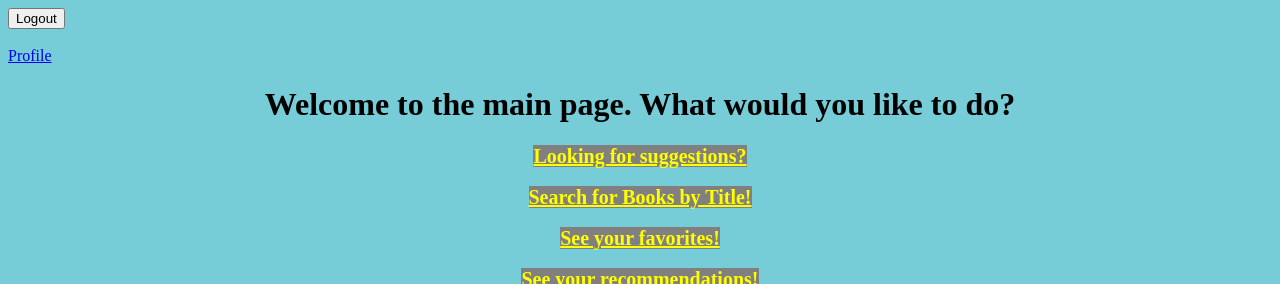
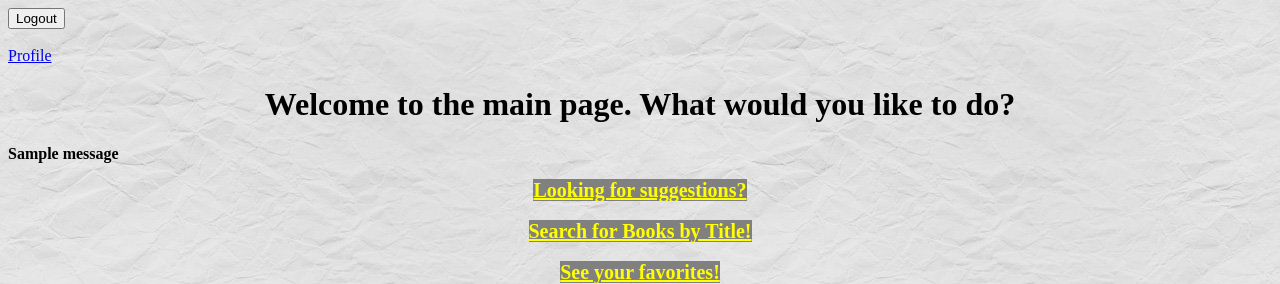
Before and after one commit to fatalvisor/CSC4350_BookBite, a Flask app: page /homepage in a window 1280 px wide. Shown: the top 284 px of the page. Run offline with Flask 2, Linux system fonts and the light colour scheme; a user stored in the database is signed in; tables that the repository leaves empty hold one stand-in row (values such as "Sample post"); one stand-in notice (Sample message) is shown; a database or web service that is not in the repository returns one stand-in record (values such as "Sample title"); data that the repository does not hold is empty; some libraries are stand-ins or nearby versions.

Commit message:
Additional background css completed

```diff
--- a/static/homepage.css
+++ b/static/homepage.css
@@ -1,5 +1,5 @@
 body {
-    background-color: #76CDD7;
+    background-image: url(homepage_bg.jpg);
 }
 
 #primary_header {
--- a/static/signup_login.css
+++ b/static/signup_login.css
@@ -1,13 +1,11 @@
 body {
-    background-color: #76CDD7;
+    background-image: url(authentication_background.jpg);
 }
 
 .center-text {
     text-align: center;
 }
 
-
-
 .verticle-center {
     padding: 250px 0;
 }
--- a/templates/homepage.html
+++ b/templates/homepage.html
@@ -15,6 +15,15 @@
     <br>
 
     <h1 id="primary_header">Welcome to the main page. What would you like to do?</h1>
+    <!--Flashed messages will appear here.-->
+    {% with messages = get_flashed_messages() %}
+    {% if messages %}
+    {% for message in messages %}
+    <b>{{message}}</b>
+    {% endfor %}
+    {% endif %}
+    {% endwith %}
+
     <p id="main_content_1">
         <a class="options" href="{{url_for('suggestions')}}"><b>Looking for suggestions?</b></a><br><br>
         <a class="options" href="{{url_for('search_by_title')}}"><b>Search for Books by Title!</b></a><br><br>
--- a/templates/profile.html
+++ b/templates/profile.html
@@ -9,7 +9,7 @@
     <div class="profile">
         <h1>Account Info</h1>
         Username : {{current_user.username}} <br>
-    Email:  {{current_user.email}} <br> <br>
+        Email: {{current_user.email}} <br> <br>
     </div>
 
     <br> <br>
@@ -56,4 +56,5 @@
         </form>
     </div>
 </body>
+
 </html>
--- a/templates/signup.html
+++ b/templates/signup.html
@@ -9,7 +9,7 @@
 <body>
     <div class="verticle-center">
         <div class="center-text">
-            <h1>Sign Up</h1>
+            <h1>SIGN UP</h1>
             <!--Flashed messages will appear here.-->
             {% with messages = get_flashed_messages() %}
             {% if messages %}
```
Also changed, not shown: templates/no_favorites.html (+8 -0 lines), templates/no_recommendations.html (+8 -0 lines), static/authentication_background.jpg (added), static/homepage_bg.jpg (added). Lines whose indentation alone changed are shown as unchanged.
